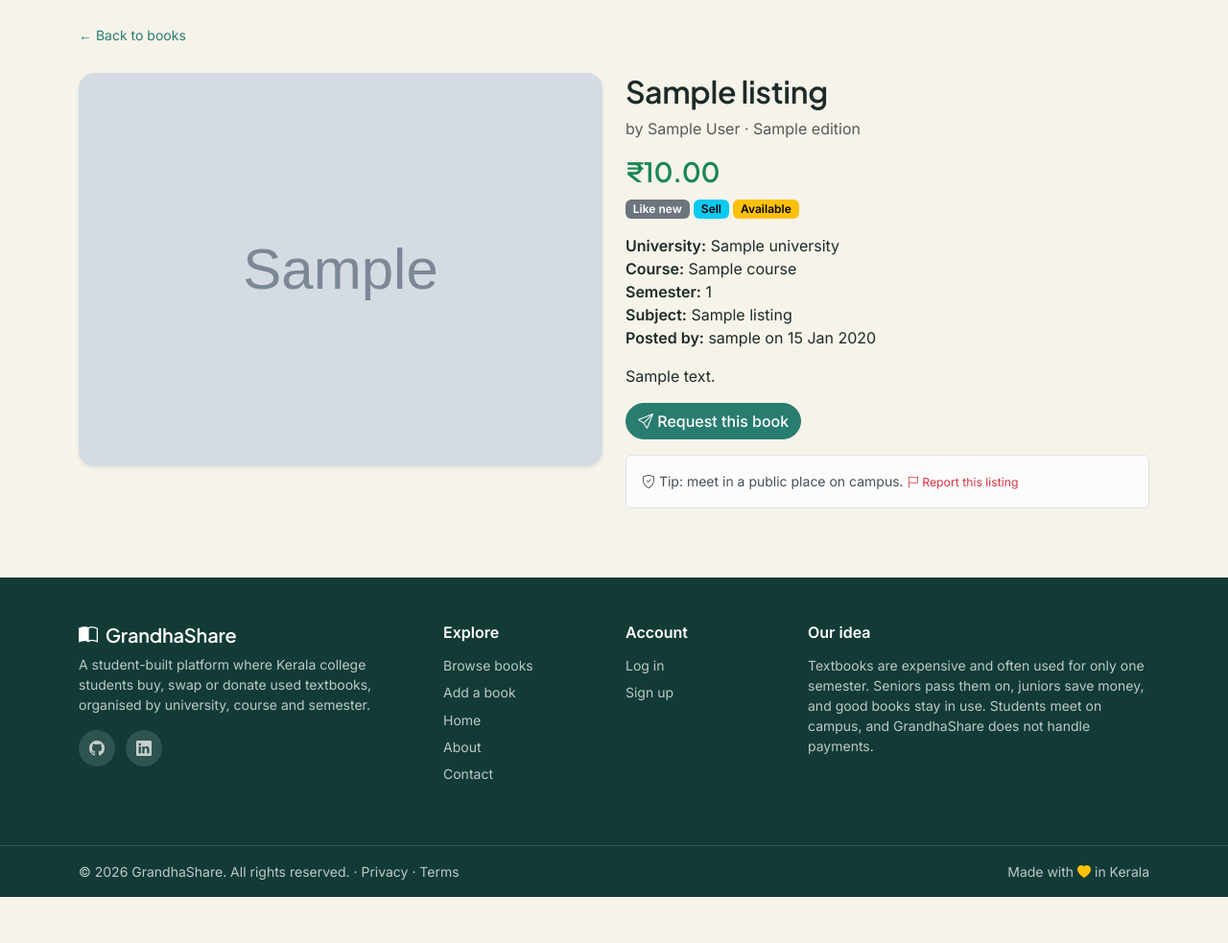
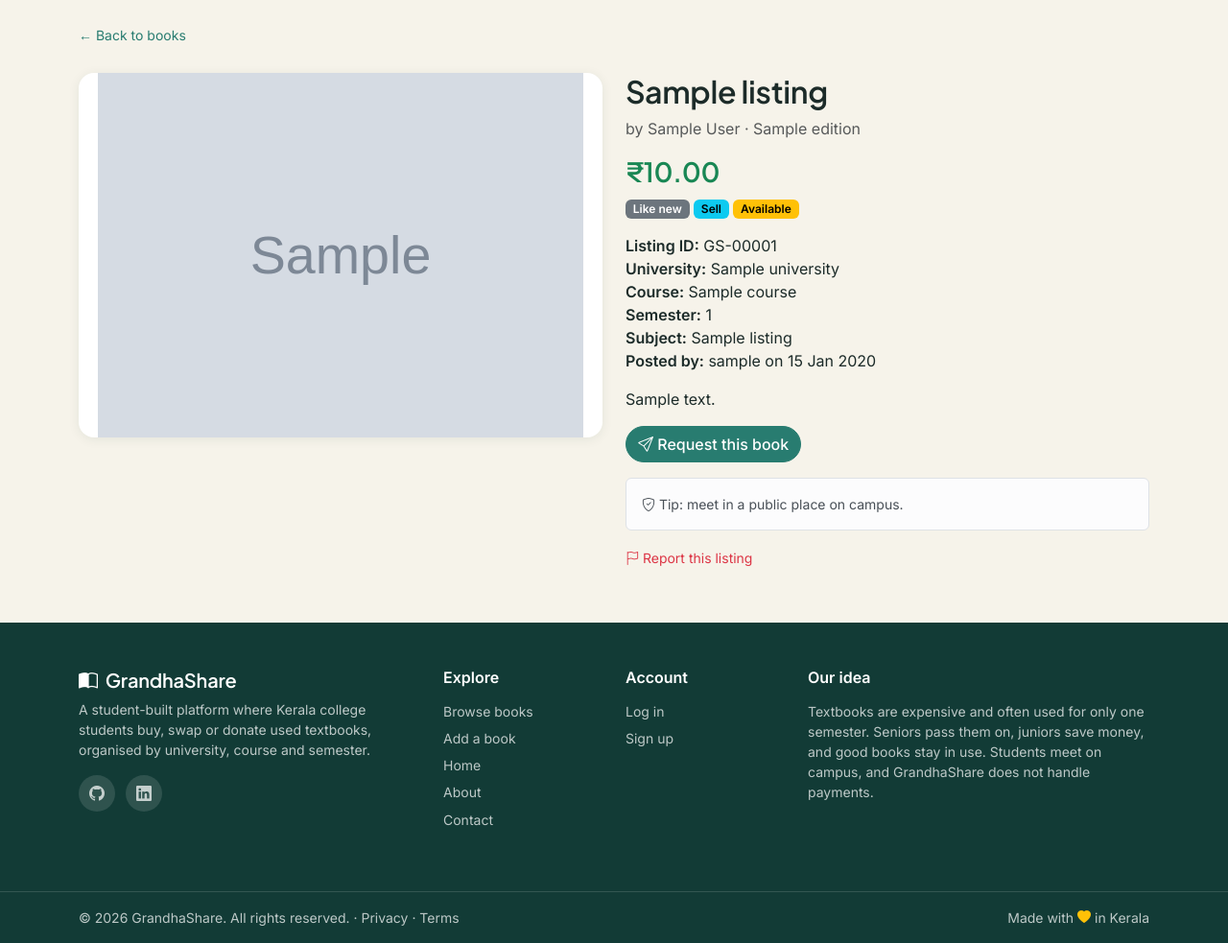
Before and after one commit to merinks2004/grandhashare, a Django app: page /books/1/ in a window 1280 px wide. Shown: the part 57-1040 px from the top of the page at 96% size. Before the commit the page ends 992 px from the top, so only its background shows below. Run offline with Django 5.2, Linux system fonts and the light colour scheme; tables that the repository leaves empty hold one stand-in row (values such as "Sample post"); grey boxes marked "Sample" are stand-in pictures.

Commit message:
Fix photo gallery layout and add CSS cache busting

```diff
--- a/static/css/style.css
+++ b/static/css/style.css
@@ -346,3 +346,97 @@ h1, h2, h3, h4, h5, .navbar-brand {
 @media (prefers-reduced-motion: reduce) {
     .reveal { opacity: 1; transform: none; transition: none; }
 }
+
+/* Photo slider */
+.gs-arrow {
+    width: 42px;
+    height: 42px;
+    top: 50%;
+    bottom: auto;
+    transform: translateY(-50%);
+    margin: 0 0.6rem;
+    border: 0;
+    border-radius: 50%;
+    background: rgba(18, 59, 54, 0.8);
+    opacity: 1;
+}
+.gs-arrow:hover { background: var(--gs-primary); }
+.thumb-btn {
+    width: 64px;
+    height: 64px;
+    padding: 0;
+    border: 2px solid transparent;
+    border-radius: 0.6rem;
+    overflow: hidden;
+    background: #fff;
+}
+.thumb-btn:hover { border-color: var(--gs-primary); }
+.thumb-btn img { width: 100%; height: 100%; object-fit: cover; }
+
+#photos .carousel-item { display: none; }
+#photos .carousel-item.active,
+#photos .carousel-item-next,
+#photos .carousel-item-prev { display: block; }
+#photos .carousel-item img {
+    width: 100%;
+    height: 420px;
+    object-fit: contain;
+    background: #fff;
+}
+
+/* Photo gallery */
+.gallery-main {
+    height: 380px;
+    background: #fff;
+    border-radius: 1rem;
+    box-shadow: 0 2px 12px rgba(18, 59, 54, 0.08);
+    overflow: hidden;
+}
+.gallery-main img {
+    width: 100%;
+    height: 100%;
+    max-width: 100%;
+    object-fit: contain;
+    display: block;
+}
+.gallery-thumbs {
+    display: flex;
+    flex-wrap: wrap;
+    gap: 0.5rem;
+    margin-top: 0.6rem;
+}
+.thumb-btn.active { border-color: var(--gs-primary); }
+
+/* Photo gallery */
+.gallery-main {
+    height: 380px;
+    background: #fff;
+    border-radius: 1rem;
+    box-shadow: 0 2px 12px rgba(18, 59, 54, 0.08);
+    overflow: hidden;
+}
+.gallery-main img {
+    width: 100%;
+    height: 100%;
+    max-width: 100%;
+    object-fit: contain;
+    display: block;
+}
+.gallery-thumbs {
+    display: flex;
+    flex-wrap: wrap;
+    gap: 0.5rem;
+    margin-top: 0.6rem;
+}
+.thumb-btn {
+    width: 64px;
+    height: 64px;
+    padding: 0;
+    border: 2px solid transparent;
+    border-radius: 0.6rem;
+    overflow: hidden;
+    background: #fff;
+}
+.thumb-btn:hover,
+.thumb-btn.active { border-color: var(--gs-primary); }
+.thumb-btn img { width: 100%; height: 100%; object-fit: cover; }
--- a/templates/base.html
+++ b/templates/base.html
@@ -9,7 +9,7 @@
     <link href="https://cdn.jsdelivr.net/npm/bootstrap-icons@1.11.3/font/bootstrap-icons.min.css" rel="stylesheet">
     <link rel="preconnect" href="https://fonts.googleapis.com">
     <link href="https://fonts.googleapis.com/css2?family=Inter:wght@400;500;600&family=Plus+Jakarta+Sans:wght@600;700;800&display=swap" rel="stylesheet">
-    <link href="{% static 'css/style.css' %}" rel="stylesheet">
+    <link href="{% static 'css/style.css' %}?v=3" rel="stylesheet">
 </head>
 <body class="d-flex flex-column min-vh-100">
     <nav class="navbar navbar-expand-lg navbar-dark navbar-gs sticky-top">
--- a/templates/listings/listing_detail.html
+++ b/templates/listings/listing_detail.html
@@ -8,30 +8,36 @@
 <div class="row g-4 mt-1">
         <div class="col-md-6">
         {% if images %}
-            <div id="photos" class="carousel slide">
-                <div class="carousel-inner rounded-4 shadow-sm">
+            <div class="gallery">
+                <div class="gallery-main">
+                    <img id="galleryMain" src="{{ images.0.image.url }}" alt="{{ listing.title }}">
+                </div>
+                {% if images|length > 1 %}
+                    <div class="gallery-thumbs">
                         {% for img in images %}
-                        <div class="carousel-item {% if forloop.first %}active{% endif %}">
-                            <img src="{{ img.image.url }}" class="d-block w-100" style="max-height: 420px; object-fit: contain; background: #fff;" alt="{{ listing.title }}">
-                        </div>
+                            <button type="button" class="thumb-btn{% if forloop.first %} active{% endif %}" data-src="{{ img.image.url }}" aria-label="Show photo {{ forloop.counter }}">
+                                <img src="{{ img.image.url }}" alt="">
+                            </button>
                         {% endfor %}
                     </div>
-                {% if images.count > 1 %}
-                    <button class="carousel-control-prev" type="button" data-bs-target="#photos" data-bs-slide="prev">
-                        <span class="carousel-control-prev-icon"></span>
-                    </button>
-                    <button class="carousel-control-next" type="button" data-bs-target="#photos" data-bs-slide="next">
-                        <span class="carousel-control-next-icon"></span>
-                    </button>
+                    <p class="small text-muted mt-1 mb-0">{{ images|length }} photos. Tap a thumbnail to view.</p>
                 {% endif %}
             </div>
+            <script>
+            document.querySelectorAll(".thumb-btn").forEach(function (btn) {
+                btn.addEventListener("click", function () {
+                    document.getElementById("galleryMain").src = btn.dataset.src;
+                    document.querySelectorAll(".thumb-btn").forEach(function (b) { b.classList.remove("active"); });
+                    btn.classList.add("active");
+                });
+            });
+            </script>
         {% else %}
             <div class="d-flex align-items-center justify-content-center bg-white rounded-4 shadow-sm text-muted" style="height: 300px;">
                 <div class="text-center"><i class="bi bi-book fs-1"></i><p class="mb-0">No photo added</p></div>
             </div>
         {% endif %}
     </div>
-
     <div class="col-md-6">
         <h2>{{ listing.title }}</h2>
         <p class="text-muted">by {{ listing.author }}{% if listing.edition %} &middot; {{ listing.edition }} edition{% endif %}</p>
@@ -46,8 +52,10 @@
             {% else %}
                 <span class="badge text-bg-warning">{{ listing.get_status_display }}</span>
             {% endif %}
+            {% if listing.seller.username|slice:":5" == "demo_" %}<span class="badge text-bg-dark">Demo</span>{% endif %}
         </p>
         <ul class="list-unstyled">
+            <li><strong>Listing ID:</strong> GS-{{ listing.pk|stringformat:"05d" }}</li>
             <li><strong>University:</strong> {{ listing.course.university.name }}</li>
             <li><strong>Course:</strong> {{ listing.course.name }}</li>
             <li><strong>Semester:</strong> {{ listing.semester }}</li>
@@ -57,12 +65,14 @@
         {% if listing.description %}
             <p>{{ listing.description|linebreaks }}</p>
         {% endif %}
+
         {% if user == listing.seller %}
             <div class="mb-3">
                 <a href="{% url 'edit_listing' listing.pk %}" class="btn btn-outline-primary btn-sm">Edit</a>
                 <a href="{% url 'delete_listing' listing.pk %}" class="btn btn-outline-danger btn-sm">Delete</a>
             </div>
         {% endif %}
+
         {% if user != listing.seller %}
             <div class="mb-3">
                 {% if user_request %}
@@ -74,12 +84,14 @@
                 {% endif %}
             </div>
         {% endif %}
+
         <div class="alert alert-light border small">
             <i class="bi bi-shield-check"></i> Tip: meet in a public place on campus.
+        </div>
+
         {% if user != listing.seller %}
             <a href="{% url 'report_listing' listing.pk %}" class="text-danger small text-decoration-none"><i class="bi bi-flag"></i> Report this listing</a>
         {% endif %}
     </div>
 </div>
-</div>
 {% endblock %}
--- a/templates/listings/my_listings.html
+++ b/templates/listings/my_listings.html
@@ -23,8 +23,8 @@
                 <div>
                     <a href="{% url 'listing_detail' book.pk %}" class="fw-semibold text-decoration-none">{{ book.title }}</a>
                     <div class="small text-muted">
-                        Sem {{ book.semester }} &middot; {{ book.get_listing_type_display }}
-                        &middot;
+                        GS-{{ book.pk|stringformat:"05d" }} &middot;
+                        Sem {{ book.semester }} &middot; {{ book.get_listing_type_display }}&middot;
                         {% if book.status == "sold" %}
                            <span class="badge text-bg-success">
                                {% if book.listing_type == "sell" %}Sold{% elif book.listing_type == "swap" %}Swapped{% else %}Donated{% endif %}
```
Lines whose indentation alone changed are shown as unchanged.
